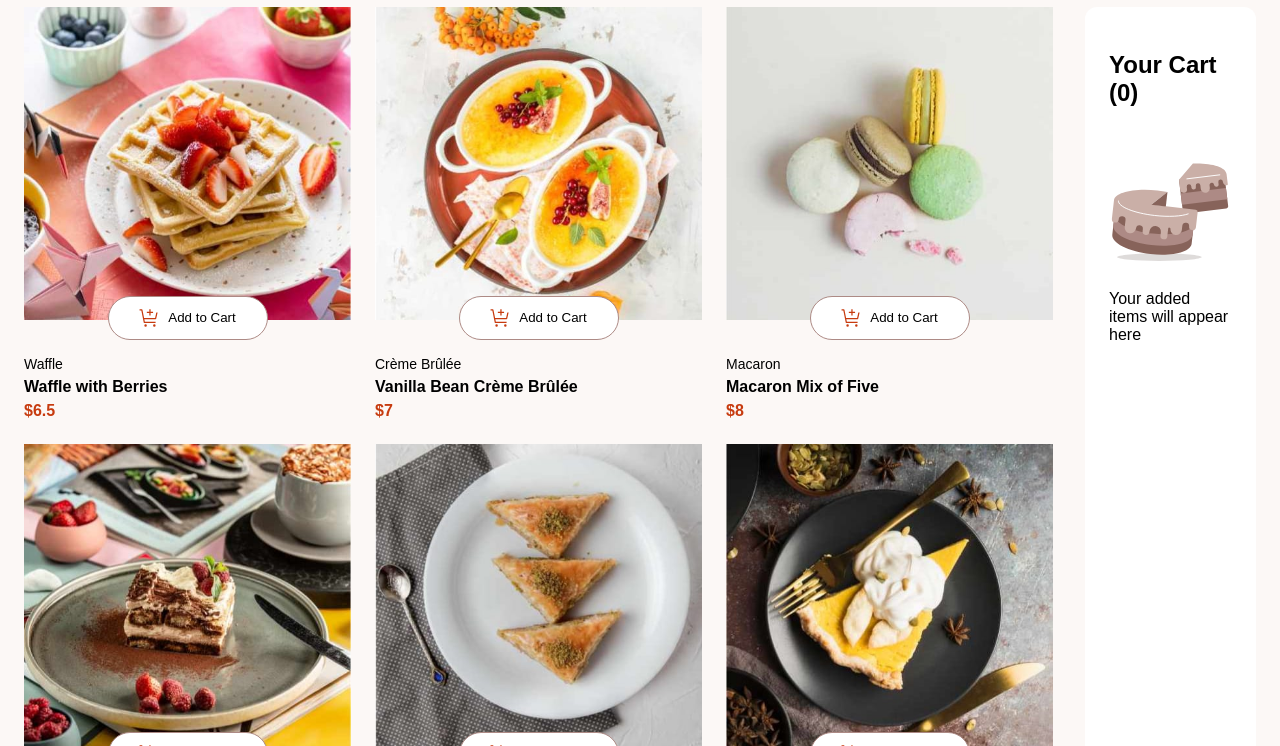
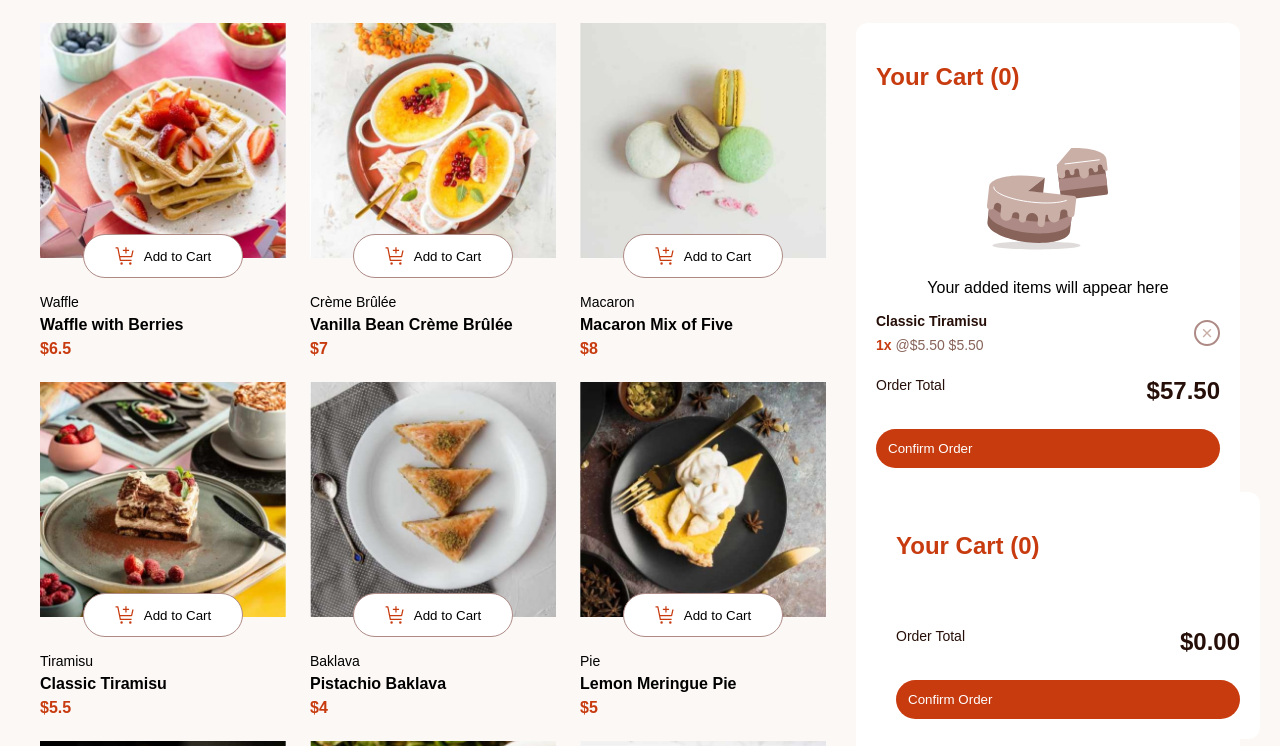
Before and after one commit to sabts/shopping-cart, a plain HTML site: page index.html in a window 1280 px wide. Shown: the part 157-903 px from the top of the page. Drawn offline with Linux system fonts and the light colour scheme.

Commit message:
probando estructura

```diff
--- a/css/style.css
+++ b/css/style.css
@@ -22,11 +22,21 @@ nav ul{
     margin-top: 0;
     margin-bottom: 0;
 }
+h2{
+    color: var(--selected-product-color);
+    font-size: 1.5rem;
+    font-weight: 700;
+}
 body{
     margin: 0;
     font-family: sans-serif;
     padding: 1.5rem;
     background: #FCF8F6;
+}
+@media screen and (width>768px){
+    body{
+        padding: 40px;
+    }
 }
 .filter-box{
     display: flex;
@@ -44,26 +54,29 @@ body{
 @media screen and (width>768px){
     .gallery{
         grid-template-columns: repeat(3, 1fr);
+        grid-template-rows: repeat(3, 1fr);
         margin-bottom: 79px;
+        justify-content: center;
     }
 }
-@media screen and (width>768px){
+@media screen and (width>1040px){
     .main-container{
         display: flex;
     }
     .gallery{
-        margin-right: 32px;
+        margin-right: 30px;
     }
 }
 .product-card{
     display: flex;
-    width: 327px;
     flex-direction: column;
     justify-content: center;
     gap: 16px;
 }
+
 .product-picture{
     margin-bottom: -40px;
+    border-radius: 8px;
 }
 .product-picture-selected {
     border-radius: 8px;
@@ -140,16 +153,72 @@ body{
 }
 .shopping-cart-container{
     display: flex;
-    padding: 24px;
+    padding: 20px;
     flex-direction: column;
-    align-items: flex-start;
     gap: 24px;
+    justify-content: space-between;
     align-self: stretch;
     border-radius: 12px;
     background: #FFF;
 }
-.cart-content{
+.emtycart{
     display: flex;
     flex-direction: column;
     align-items: center;
 }
+.product-in-cart{
+    display: flex;
+    justify-content: space-between;
+    align-items: center;
+    align-self: stretch;
+}
+.product-infoCart{
+    display: flex;
+    flex-direction: column;
+    align-items: flex-start;
+    gap: 8px;
+    font-size: 14px;
+}
+.productname{
+    color: #260F08;
+    font-weight: 600;
+}
+.quantityin{
+    color: var(--selected-product-color);
+    font-weight: 600;
+}
+.price-by-unit{
+    color:#87635A;
+    font-weight: 400;
+}
+.total-product-price{
+    color:#87635A;
+}
+.icon-remove-item{
+    display: flex;
+    padding: 0.375rem;
+    border-radius: 50%;
+    background-color: transparent;
+    border:2px solid #AD8A85;
+}
+.checkout{
+    display: flex;
+justify-content: space-between;
+
+}
+.total-text{
+    font-size: 14px;
+    color: #260F08;
+    font-weight: 400;
+}
+.total-price{
+    font-size: 24px;
+    color: #260F08;
+    font-weight: 700;
+}
+@media screen and (width>1040px){
+    .shopping-cart-container{
+        width: 384px;
+        height: fit-content;
+    }
+}
--- a/index.html
+++ b/index.html
@@ -18,12 +18,34 @@
     <main class="main-container">
       <section id="gallery" class="gallery">
       </section>
-      <section class="shopping-cart-container">
-        <h2>Your Cart (0)</h2>
+      <section class="shopping-cart-container" id="cart">
+        <div>
+          <h2>Your Cart (0)</h2>
+        </div>
         <div class="cart-content">
-          <img src="./assets/images/illustration-empty-cart.svg">
-          <p>Your added items will appear here</p>
+          <div class="emtycart">
+            <img src="./assets/images/illustration-empty-cart.svg">
+            <p>Your added items will appear here</p>
+          </div>
+          <div class="product-in-cart">
+            <div class="product-infoCart">
+             <span class="productname">Classic Tiramisu</span>
+             <div>
+              <span class="quantityin">1x</span>
+              <span class="price-by-unit">@$5.50</span>
+              <span class="total-product-price">$5.50</span>
+             </div>
+            </div>
+            <button class="icon-remove-item">
+              <img src="./assets/images/icon-remove-item.svg">
+            </button>
+          </div>
         </div>
+        <div class="checkout">
+          <span class="total-text">Order Total</span>
+          <span class="total-price">$57.50</span>
+        </div>
+        <button class="button button-secondary">Confirm Order</button>
       </section>
     </main>
     <script src="./js/scripts.js"></script>
--- a/js/scripts.js
+++ b/js/scripts.js
@@ -1,5 +1,6 @@
 const filtersElement = document.getElementById("filters");
 const galleryElement = document.getElementById("gallery");
+const cartElement = document.getElementById('cart')
 
 const PRODUCTS = [
     {
@@ -319,5 +320,81 @@ const filterProducts = (event) => {
   }
 }
 
+const createCart = (cartItems) => {
+  const container = document.createElement("section");
+  container.classList.add("shopping-cart-container");
+  container.id = "cart";
+
+  const headerDiv = document.createElement("div");
+  const title = document.createElement("h2");
+  title.textContent = `Your Cart (${cartItems.length})`;
+  headerDiv.append(title);
+
+  const cartContent = document.createElement("div");
+  cartContent.classList.add("cart-content");
+
+  cartItems.forEach(item => {
+    const productDiv = document.createElement("div");
+    productDiv.classList.add("product-in-cart");
+
+    const infoDiv = document.createElement("div");
+    infoDiv.classList.add("product-infoCart");
+
+    const nameSpan = document.createElement("span");
+    nameSpan.classList.add("productname");
+    nameSpan.textContent = item.title;
+
+    const priceDetails = document.createElement("div");
+
+    const quantitySpan = document.createElement("span");
+    quantitySpan.classList.add("quantityin");
+    quantitySpan.textContent = `${item.quantity}x`;
+
+    const unitPriceSpan = document.createElement("span");
+    unitPriceSpan.classList.add("price-by-unit");
+    unitPriceSpan.textContent = `@$${item.price.toFixed(2)}`;
+
+    const totalSpan = document.createElement("span");
+    totalSpan.classList.add("total-product-price");
+    totalSpan.textContent = `$${(item.quantity * item.price).toFixed(2)}`;
+
+    priceDetails.append(quantitySpan, unitPriceSpan, totalSpan);
+    infoDiv.append(nameSpan, priceDetails);
+
+    const removeBtn = document.createElement("button");
+    removeBtn.classList.add("icon-remove-item");
+
+    const removeIcon = document.createElement("img");
+    removeIcon.src = "./assets/images/icon-remove-item.svg";
+    removeBtn.append(removeIcon);
+
+    productDiv.append(infoDiv, removeBtn);
+    cartContent.append(productDiv);
+  });
+
+  const checkoutDiv = document.createElement("div");
+  checkoutDiv.classList.add("checkout");
+
+  const totalText = document.createElement("span");
+  totalText.classList.add("total-text");
+  totalText.textContent = "Order Total";
+
+  const totalAmount = cartItems.reduce((sum, p) => sum + p.price * p.quantity, 0);
+  const totalPrice = document.createElement("span");
+  totalPrice.classList.add("total-price");
+  totalPrice.textContent = `$${totalAmount.toFixed(2)}`;
+
+  checkoutDiv.append(totalText, totalPrice);
+
+  const confirmBtn = document.createElement("button");
+  confirmBtn.classList.add("button", "button-secondary");
+  confirmBtn.textContent = "Confirm Order";
+
+  container.append(headerDiv, cartContent, checkoutDiv, confirmBtn);
+  cartElement.append(container);
+};
+
+
 createProduct(PRODUCTS);
+createCart(shoppingCart);
 filtersElement.addEventListener('click', filterProducts);
```
